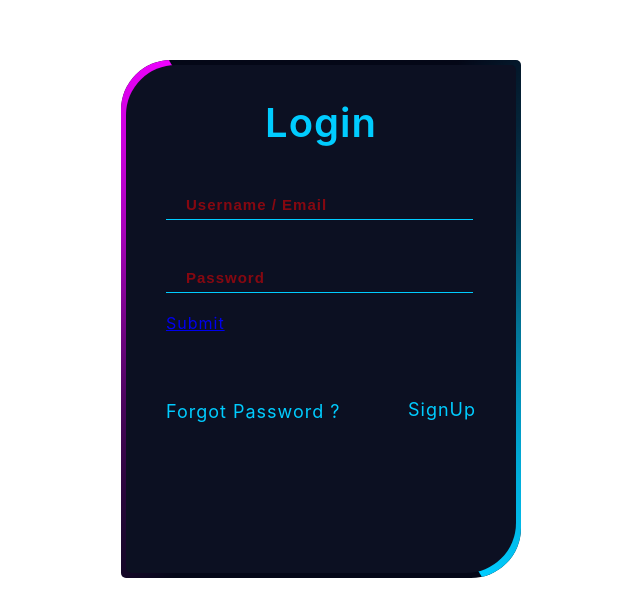
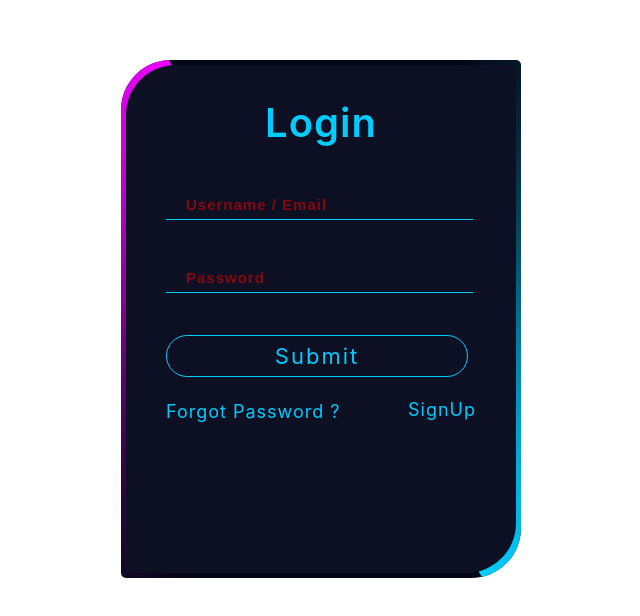
Before and after one commit to Kiran-7700/https---github.com-Kiran-7700-Node_hs4_Frontend, a React (Create React App) app: page /login in a window 1280 px wide. Shown: the part 116-732 px from the top of the page, without its empty margins (319-959 px from the left). Built offline with nearby package versions, Linux system fonts and the light colour scheme.

Commit message:
Add files via upload

```diff
--- a/src/Components/Login.jsx
+++ b/src/Components/Login.jsx
@@ -51,7 +51,7 @@ function Login() {
             />
           </div>
           <div className="button_group" id="login_button">
-            <a onClick={submit} href='#'>Submit</a>
+            <p onClick={submit} >Submit</p>
           </div>
           <div className="footer">
             <p>Forgot Password ?</p>
```
